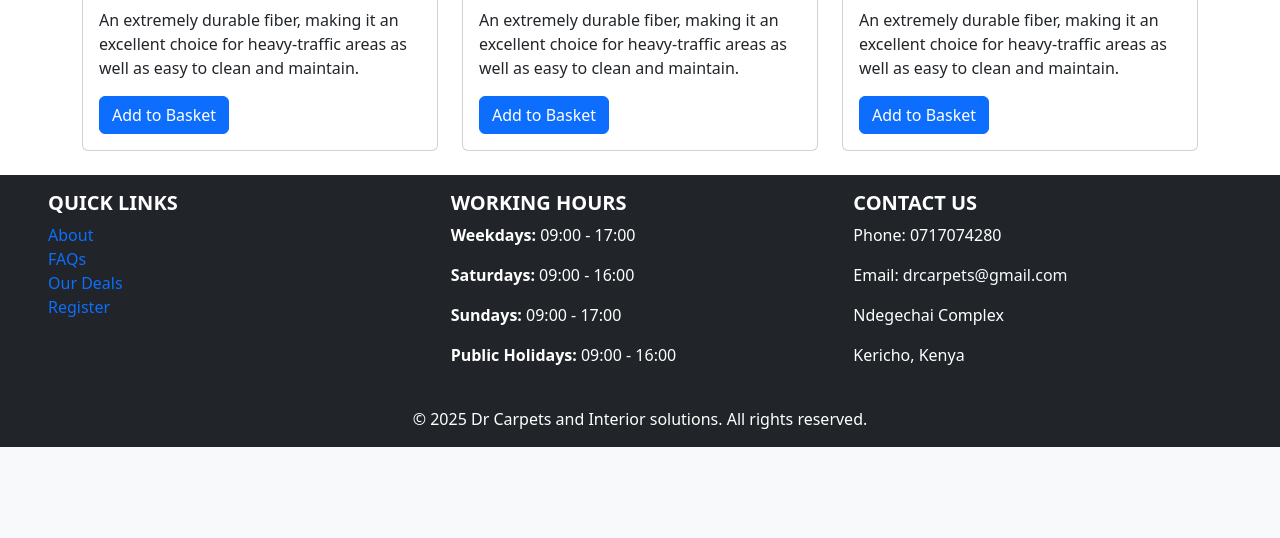
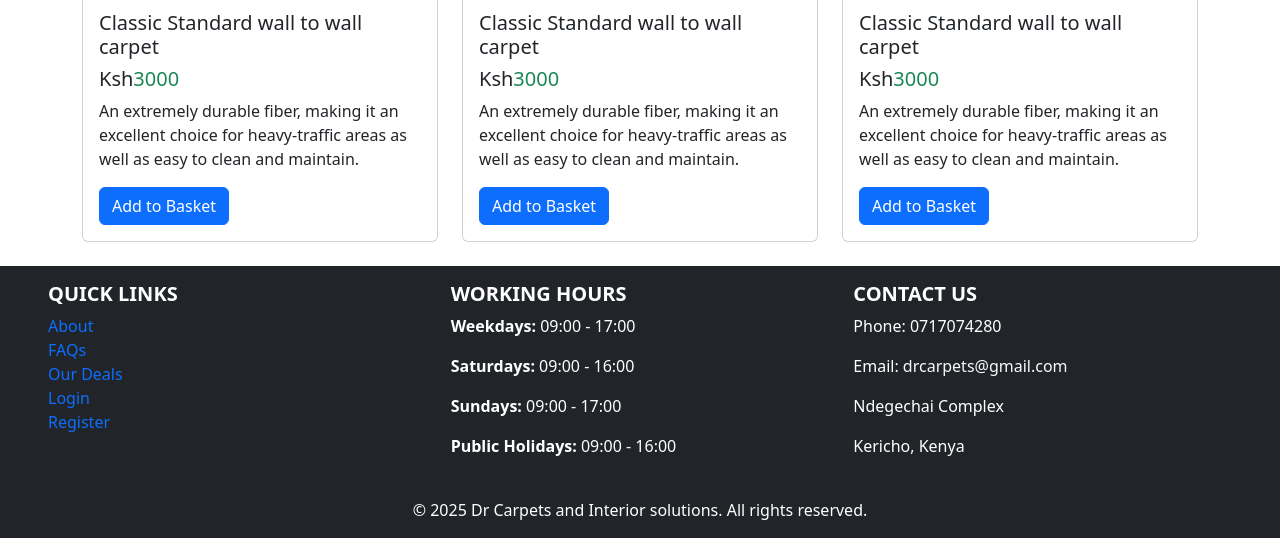
Before and after one commit to abedkip/DR_CARPETS, a Flask app: a page that uses app/templates/base.html in a window 1280 px wide. Shown: the part 1082-1620 px from the top of the page. Before the commit the page ends 1529 px from the top, so only its background shows below. Run offline with Flask 3, Linux system fonts and the light colour scheme.

Commit message:
add login url

```diff
--- a/app/templates/base.html
+++ b/app/templates/base.html
@@ -23,14 +23,14 @@
   </head>
 
 
-  <body class="d-flex flex-column min-vh-100" style="background: lightgray;">
+  <body class="d-flex flex-column min-vh-100" style="background: rgb(0, 22, 15);">
 
 
 <!-- NAVBAR -->
 
 <nav class="navbar navbar-expand-lg bg-body-tertiary">
     <div class="container-fluid">
-      <a class="navbar-brand" href="#">DR CARPETS & INTERIOR SOLUTIONS</a>
+      <a class="navbar-brand fs-1" href="#"><span style="font-size: 40px; font-weight: bold; text-transform: uppercase; letter-spacing: 2px; font-family: Arial, Helvetica, sans-serif; color: rgb(145, 88, 15);" href="#">DR CARPETS & </span> <br> <span style="font-size: 24px; letter-spacing: 5px; font-family: Arial, Helvetica, sans-serif; color: rgb(4, 116, 116);">INTERIOR SOLUTIONS</span></a>
       <button class="navbar-toggler" type="button" data-bs-toggle="collapse" data-bs-target="#navbarSupportedContent" aria-controls="navbarSupportedContent" aria-expanded="false" aria-label="Toggle navigation">
         <span class="navbar-toggler-icon"></span>
       </button>
@@ -144,6 +144,7 @@
               <li><a href="{{url_for('about') }}" class="text-primary text-decoration-none">About</a></li>
               <li><a href="{{url_for('faqs') }}" class="text-primary text-decoration-none">FAQs</a></li>
               <li><a href="{{url_for('dr_deals') }}" class="text-primary text-decoration-none">Our Deals</a></li>
+               <li><a href="{{url_for('login') }}" class="text-primary text-decoration-none">Login</a></li>
               <li><a href="{{url_for('register') }}" class="text-primary text-decoration-none">Register</a></li>
             </ul>
           </div>
```
